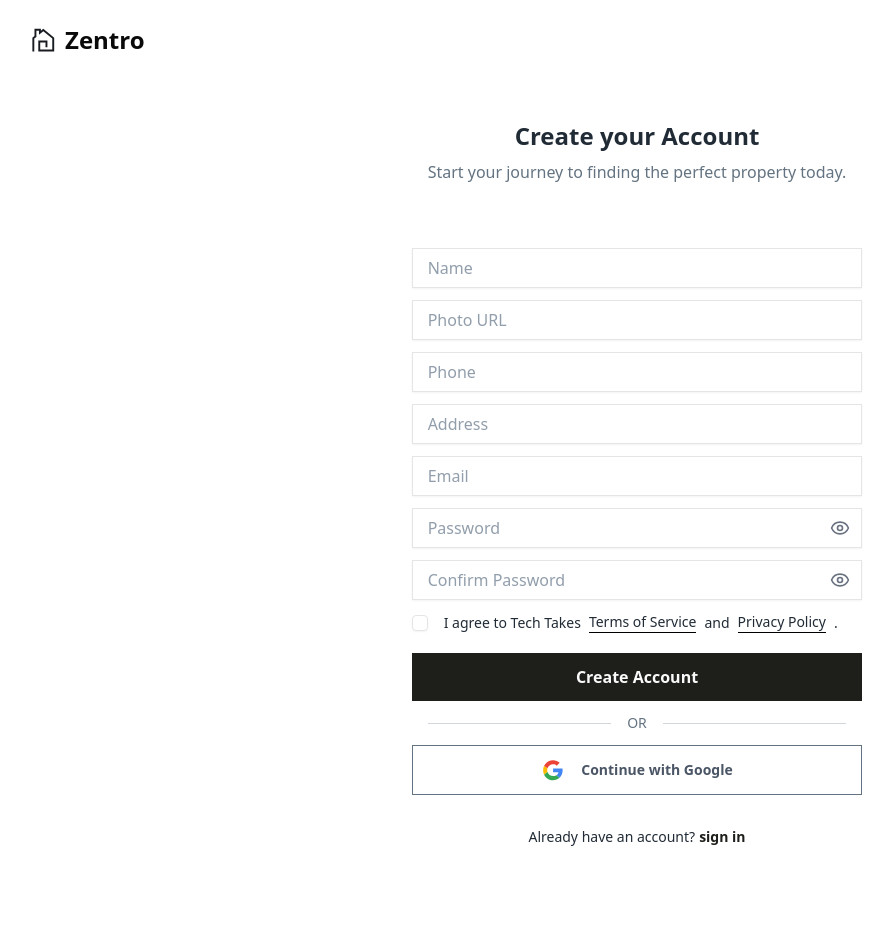
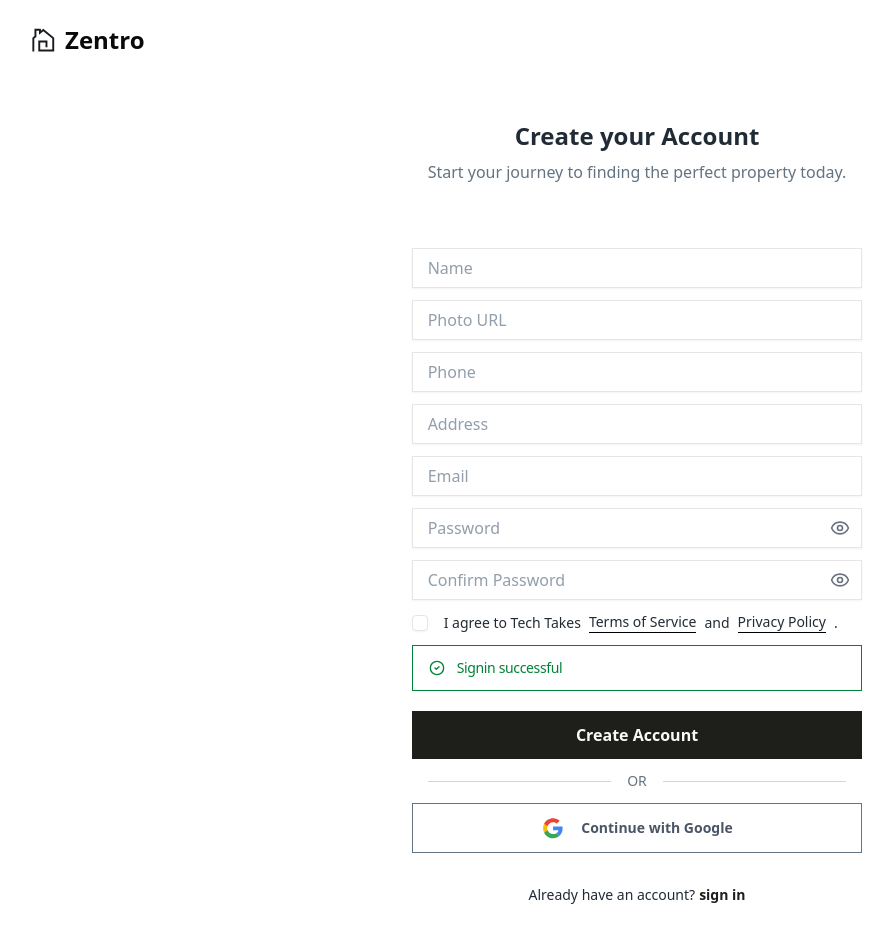
Before and after one commit to ArunRoy404/zentro-client, a Next.js app: page /registration in a window 1280 px wide. Shown: the top 942 px of the page, without its empty margins (3-896 px from the left). Built offline with nearby package versions, Linux system fonts and the light colour scheme; no server answers.

Commit message:
refactor: Message alert added

```diff
--- /dev/null
+++ b/src/components/Alert/AlertCustom.jsx
@@ -0,0 +1,32 @@
+import { AlertCircleIcon, CircleCheck } from "lucide-react"
+import {
+    Alert,
+    AlertTitle,
+} from "@/components/ui/alert"
+
+const AlertCustom = ({ status }) => {
+
+    if (!status) return <></>
+
+    if (status.type === "success") {
+        return (
+            <Alert className='rounded-none text-green-700 border-green-700'>
+                <CircleCheck />
+                <AlertTitle>{status?.message}</AlertTitle>
+            </Alert>
+        )
+    }
+
+    return (
+        <Alert variant="destructive" className='rounded-none border-red-400'>
+            <AlertCircleIcon />
+            {
+                status?.type === 'error'
+                    ? <AlertTitle>{status?.message}</AlertTitle>
+                    : <AlertTitle>Server error: {status?.message}</AlertTitle>
+            }
+        </Alert>
+    );
+};
+
+export default AlertCustom;
--- a/src/components/Form/RegisterForm.jsx
+++ b/src/components/Form/RegisterForm.jsx
@@ -9,8 +9,8 @@ import InputCustom from "../Input/InputCustom";
 import Spinner from "../ui/Spinner";
 import { useState } from "react";
 import { toast } from "sonner";
-import Message from "../ui/Message";
 import { useRouter } from "next/navigation";
+import AlertCustom from "../Alert/AlertCustom";
 
 
 
@@ -36,7 +36,7 @@ const formSchema = z
 
 const RegisterForm = () => {
     const [isLoading, setIsLoading] = useState(false)
-    const [status, setStatus] = useState(null)
+    const [status, setStatus] = useState({ type: 'success', message: "Signin successful" })
     const router = useRouter();
 
     // form data
@@ -57,6 +57,7 @@ const RegisterForm = () => {
 
     const onSubmit = async (values) => {
         setIsLoading(true)
+        setStatus(null)
 
         // body
         const requestOptions = {
@@ -120,7 +121,7 @@ const RegisterForm = () => {
                     </InputCustom>
 
                     {/* status message  */}
-                    <Message status={status} />
+                    <AlertCustom status={status}/>
 
                     {/* Submit Button */}
                     <Button disabled={isLoading} type="submit" className="mt-2 cursor-pointer w-full text-xs md:text-base font-bold leading-6  md:py-6">
--- a/src/components/Form/SigninForm.jsx
+++ b/src/components/Form/SigninForm.jsx
@@ -9,10 +9,10 @@ import InputCustom from "../Input/InputCustom";
 import Spinner from "../ui/Spinner";
 import { useState } from "react";
 import { toast } from "sonner";
-import Message from "../ui/Message";
 import { useRouter } from "next/navigation";
 import Link from "next/link";
 import { signIn } from 'next-auth/react'
+import AlertCustom from "../Alert/AlertCustom";
 
 
 
@@ -95,11 +95,11 @@ const SigninForm = () => {
                     </div>
 
                     {/* status message  */}
-                    <Message status={status} />
+                    <AlertCustom status={status} />
 
 
                     {/* Submit Button */}
-                    <Button disabled={isLoading} type="submit" className="mt-6 cursor-pointer w-full text-xs md:text-base font-bold leading-6  md:py-6">
+                    <Button disabled={isLoading} type="submit" className="mt-2 cursor-pointer w-full text-xs md:text-base font-bold leading-6  md:py-6">
                         {
                             isLoading
                                 ? <Spinner stroke="10" color="white" size="10" />
--- a/src/page/dashboard/users/AllUsers.jsx
+++ b/src/page/dashboard/users/AllUsers.jsx
@@ -28,7 +28,7 @@ const AllUsers = () => {
         return <SkeletonTable />
     }
 
-    if (error) {
+    if (isError) {
         return <AlertTable message={error?.message} label={'User'} />
     }
 
--- a/src/section/applyAgent/AgentApplyForm.jsx
+++ b/src/section/applyAgent/AgentApplyForm.jsx
@@ -14,6 +14,7 @@ import { useRouter } from "next/navigation";
 import Section from "@/components/Section/Section";
 import SectionHeading from "@/components/shared/SectionHeading";
 import { useSession } from "next-auth/react";
+import AlertCustom from "@/components/Alert/AlertCustom";
 
 const formSchema = z.object({
   bio: z.string().min(20, "Bio must be at least 20 characters"),
@@ -118,7 +119,8 @@ export default function AgentApplyForm() {
               textarea
             />
 
-            <Message status={status} />
+            {/* alert  */}
+            <AlertCustom status={status} />
 
             <Button
               disabled={isLoading}
```
